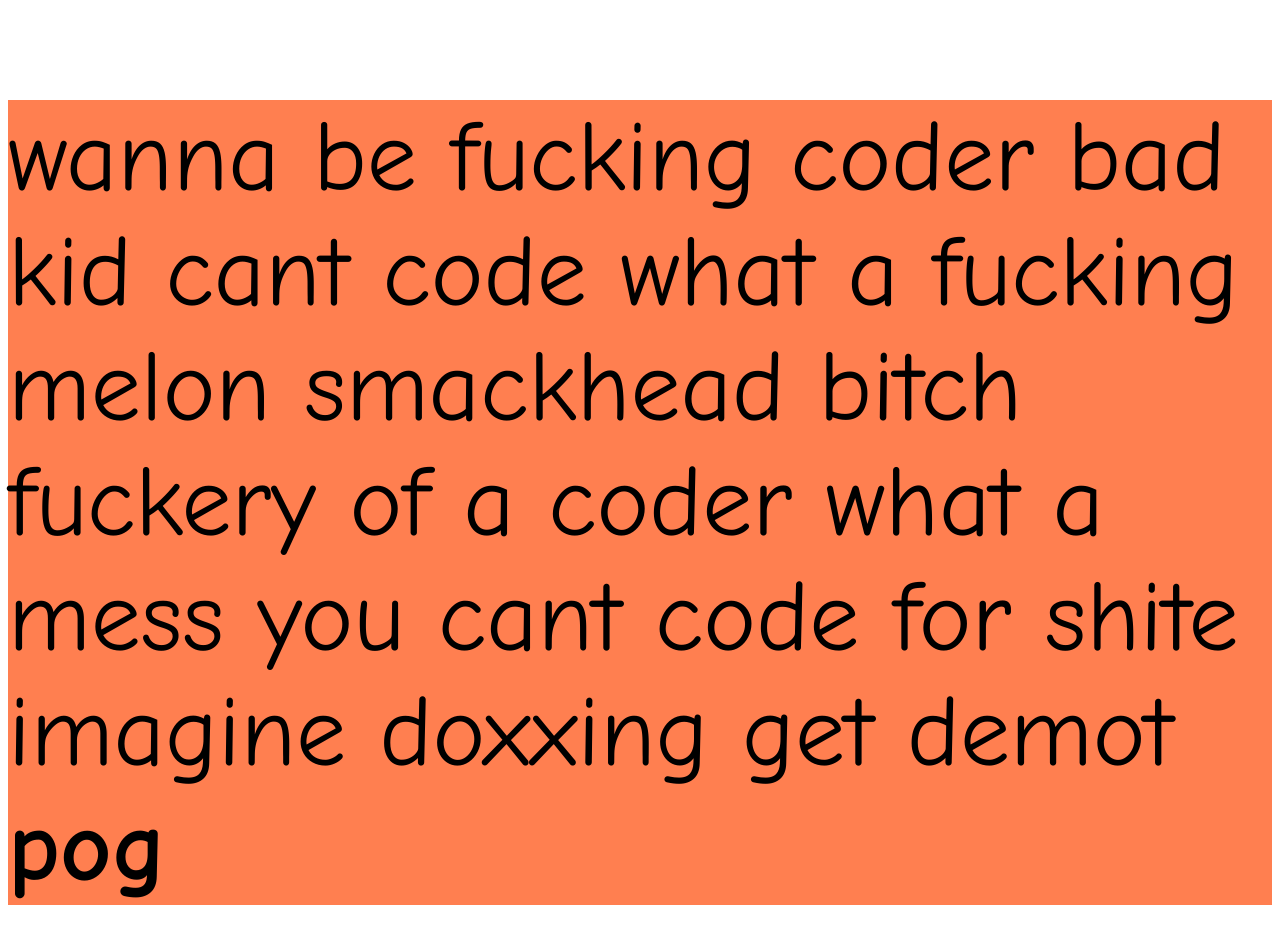
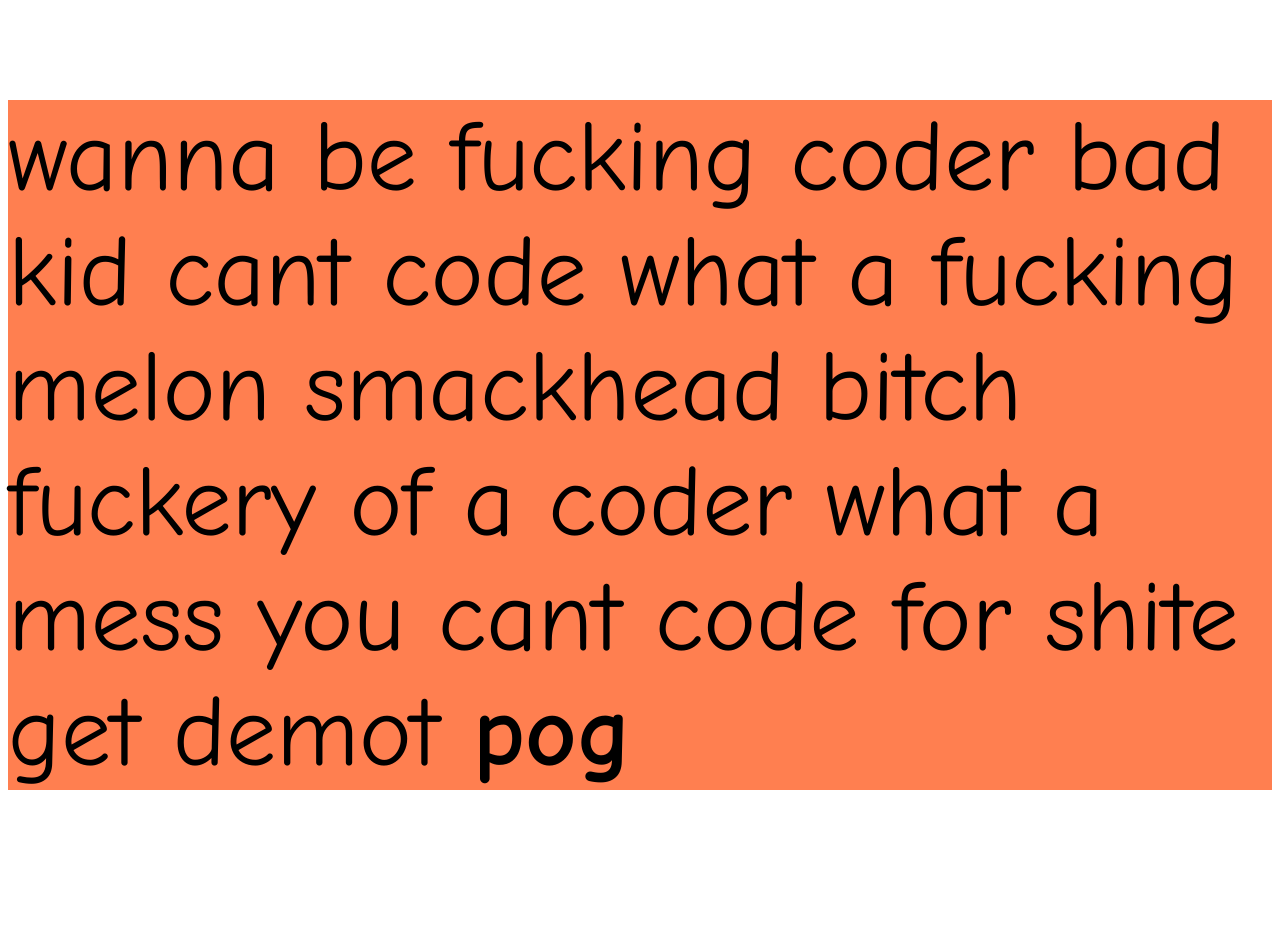
Before and after one commit to NegativeKB/negwebsite, a plain HTML site: page bcof.html in a window 1280 px wide. After the commit the page ends 890 px from the top, so only its background shows below. Drawn offline with Linux system fonts and the light colour scheme.

Commit message:
Update bcof.html

```diff
--- a/bcof.html
+++ b/bcof.html
@@ -7,7 +7,7 @@
 </head>
 <body>
 <div class="cunt">
-<p>wanna be fucking coder bad kid cant code what a fucking melon smackhead bitch fuckery of a coder what a mess you cant code for shite imagine doxxing get demot <strong>pog</strong></p>
+<p>wanna be fucking coder bad kid cant code what a fucking melon smackhead bitch fuckery of a coder what a mess you cant code for shite get demot <strong>pog</strong></p>
 </div>
 </body>
 </html>
```
